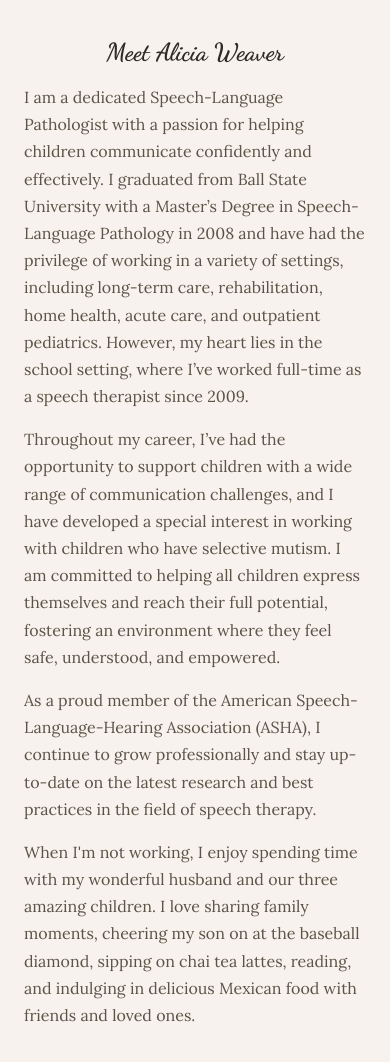
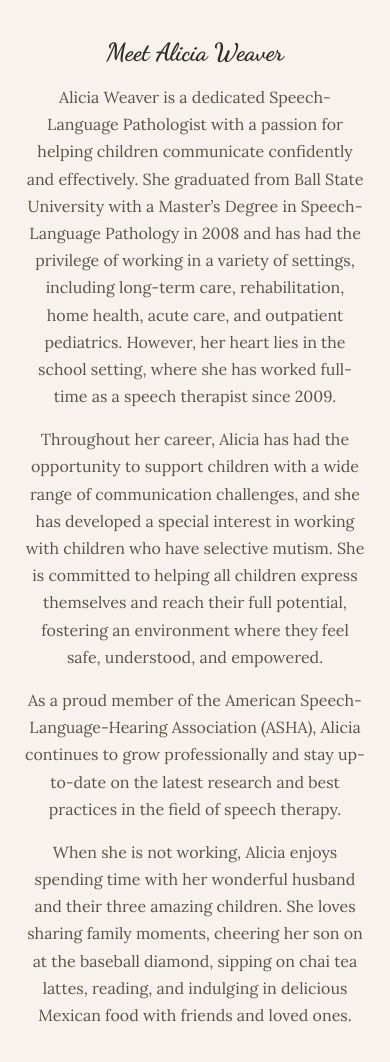
Before and after one commit to bgweaver/sweetspeech, a website: page about.html in a window 390 px wide. Shown: the part 478-1540 px from the top of the page. Drawn offline with Linux system fonts and the light colour scheme.

Commit message:
Centered about text on small screens. Made about text 3rd person.

```diff
--- a/about.html
+++ b/about.html
@@ -5,18 +5,23 @@
 
   <link rel="preconnect" href="https://fonts.googleapis.com">
   <link rel="preconnect" href="https://fonts.gstatic.com" crossorigin>
-  <link href="https://fonts.googleapis.com/css2?family=Dancing+Script:wght@400;700&family=Lora:wght@400;700&family=Raleway:wght@400;700&display=swap" rel="stylesheet">
+  <link
+    href="https://fonts.googleapis.com/css2?family=Dancing+Script:wght@400;700&family=Lora:wght@400;700&family=Raleway:wght@400;700&display=swap"
+    rel="stylesheet">
   <link rel="stylesheet" href="css/font-awesome.css" />
   <link rel="stylesheet" href="css/bootstrap.css" />
   <link rel="stylesheet" href="css/styles.css" />
 
   <title>About Alicia Weaver - Sweet Speech SLP</title>
-  <meta name="description" content="Learn about Alicia Weaver, a dedicated Speech-Language Pathologist with over a decade of experience helping children communicate confidently." />
-  <meta name="keywords" content="Alicia Weaver, Speech-Language Pathologist, pediatric speech therapy, communication skills, selective mutism, language development" />
+  <meta name="description"
+    content="Learn about Alicia Weaver, a dedicated Speech-Language Pathologist with over a decade of experience helping children communicate confidently." />
+  <meta name="keywords"
+    content="Alicia Weaver, Speech-Language Pathologist, pediatric speech therapy, communication skills, selective mutism, language development" />
   <meta name="robots" content="index, follow" />
 
   <meta property="og:title" content="About Alicia Weaver - Sweet Speech SLP" />
-  <meta property="og:description" content="Discover Alicia Weaver's journey and commitment as a Speech-Language Pathologist, specializing in pediatric speech therapy." />
+  <meta property="og:description"
+    content="Discover Alicia Weaver's journey and commitment as a Speech-Language Pathologist, specializing in pediatric speech therapy." />
   <meta property="og:image" content="https://www.sweetspeechslp.com/images/sweet_speech_og.avif" />
   <meta property="og:url" content="https://www.sweetspeechslp.com/about" />
   <meta property="og:type" content="profile" />
@@ -27,7 +32,8 @@
 
   <meta name="twitter:card" content="summary_large_image" />
   <meta name="twitter:title" content="About Alicia Weaver - Sweet Speech SLP" />
-  <meta name="twitter:description" content="Meet Alicia Weaver, a passionate Speech-Language Pathologist dedicated to empowering children through effective communication." />
+  <meta name="twitter:description"
+    content="Meet Alicia Weaver, a passionate Speech-Language Pathologist dedicated to empowering children through effective communication." />
   <meta name="twitter:image" content="https://www.sweetspeechslp.com/images/sweet_speech_og.avif" />
 </head>
 
@@ -57,7 +63,7 @@
     </div>
   </nav>
 
-  <!--Header-->
+  <!--About-->
   <header class="about pt-5 pb-3">
     <div class="container">
       <div class="row mb-5 text-center">
@@ -82,17 +88,29 @@
             <div class="col-lg-12 pt-4 pt-xl-0">
               <h2 class="text-center">Meet Alicia Weaver</h2>
             </div>
-            <div class="col-lg-12">
-              <p>I am a dedicated Speech-Language Pathologist with a passion for helping children communicate confidently and effectively. I graduated from Ball State University with a Master’s Degree in Speech-Language Pathology in 2008 and have had the privilege of working in a variety of settings, including long-term care, rehabilitation, home health, acute care, and outpatient pediatrics. However, my heart lies in the school setting, where I’ve worked full-time as a speech therapist since 2009.</p>
+            <div class="col-lg-12 about-pgph">
+              <p>Alicia Weaver is a dedicated Speech-Language Pathologist with a passion for helping children
+                communicate confidently and effectively. She graduated from Ball State University with a Master’s Degree
+                in Speech-Language Pathology in 2008 and has had the privilege of working in a variety of settings,
+                including long-term care, rehabilitation, home health, acute care, and outpatient pediatrics. However,
+                her heart lies in the school setting, where she has worked full-time as a speech therapist since 2009.
+              </p>
             </div>
-            <div class="col-lg-12">
-              <p>Throughout my career, I’ve had the opportunity to support children with a wide range of communication challenges, and I have developed a special interest in working with children who have selective mutism. I am committed to helping all children express themselves and reach their full potential, fostering an environment where they feel safe, understood, and empowered.</p>
+            <div class="col-lg-12 about-pgph">
+              <p>Throughout her career, Alicia has had the opportunity to support children with a wide range of
+                communication challenges, and she has developed a special interest in working with children who have
+                selective mutism. She is committed to helping all children express themselves and reach their full
+                potential, fostering an environment where they feel safe, understood, and empowered.</p>
             </div>
-            <div class="col-lg-12">
-              <p>As a proud member of the American Speech-Language-Hearing Association (ASHA), I continue to grow professionally and stay up-to-date on the latest research and best practices in the field of speech therapy.</p>
+            <div class="col-lg-12 about-pgph">
+              <p>As a proud member of the American Speech-Language-Hearing Association (ASHA), Alicia continues to grow
+                professionally and stay up-to-date on the latest research and best practices in the field of speech
+                therapy.</p>
             </div>
-            <div class="col-lg-12">
-              <p>When I'm not working, I enjoy spending time with my wonderful husband and our three amazing children. I love sharing family moments, cheering my son on at the baseball diamond, sipping on chai tea lattes, reading, and indulging in delicious Mexican food with friends and loved ones.</p>
+            <div class="col-lg-12 about-pgph">
+              <p>When she is not working, Alicia enjoys spending time with her wonderful husband and their three amazing
+                children. She loves sharing family moments, cheering her son on at the baseball diamond, sipping on chai
+                tea lattes, reading, and indulging in delicious Mexican food with friends and loved ones.</p>
             </div>
           </div>
         </div>
@@ -101,7 +119,8 @@
     <div class="row pt-0 mt-n4 pt-lg-4">
       <div class="col-12 d-flex flex-column justify-content-center align-items-center px-4">
         <hr class="w-25 mx-auto" />
-        <p class="fs-4 fw-bold pt-2 pb-3 pb-lg-1 text-center">Let’s work together to help your child communicate confidently.</p>
+        <p class="fs-4 fw-bold pt-2 pb-3 pb-lg-1 text-center">Let’s work together to help your child communicate
+          confidently.</p>
         <a href="./index.html#contact" class="btn btn-primary">Contact Us</a>
       </div>
     </div>
--- a/scss/styles.scss
+++ b/scss/styles.scss
@@ -147,10 +147,14 @@ button,
   background-color: #a6c4a2;
 }
 
-/* Media query for smaller screens */
+
 @media (max-width: 1200px) {
   .responsive-img {
     content: url('../images/profile.avif');
     max-height: 300px;
   }
+
+  .about-pgph {
+    text-align: center;
+  }
 }
```
Also changed, not shown: index.html (+2 -2 lines), css/styles.css.
